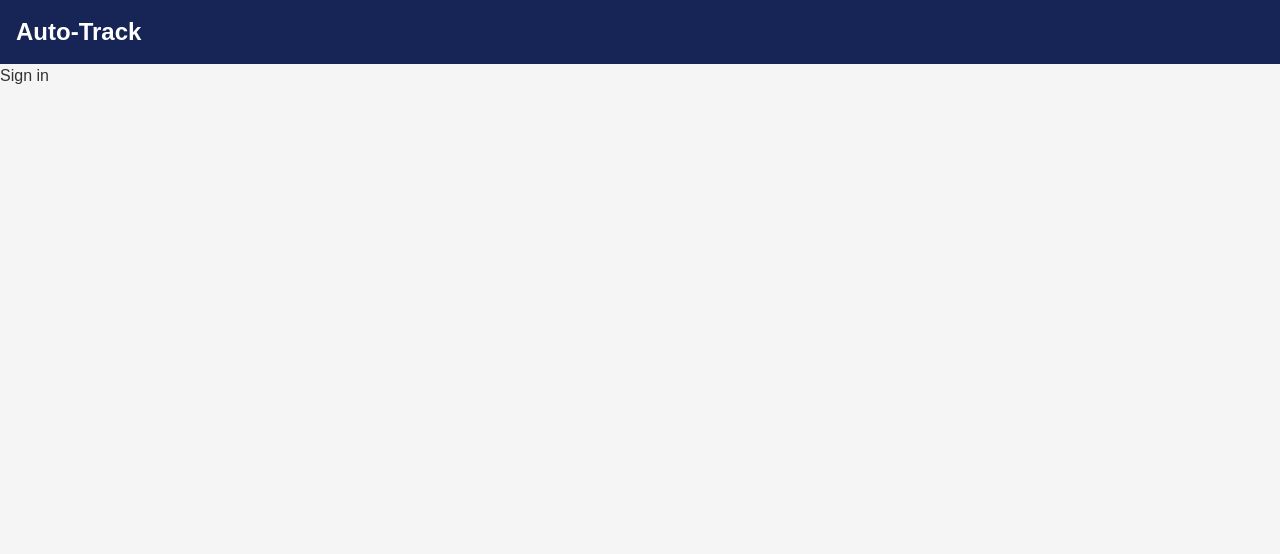
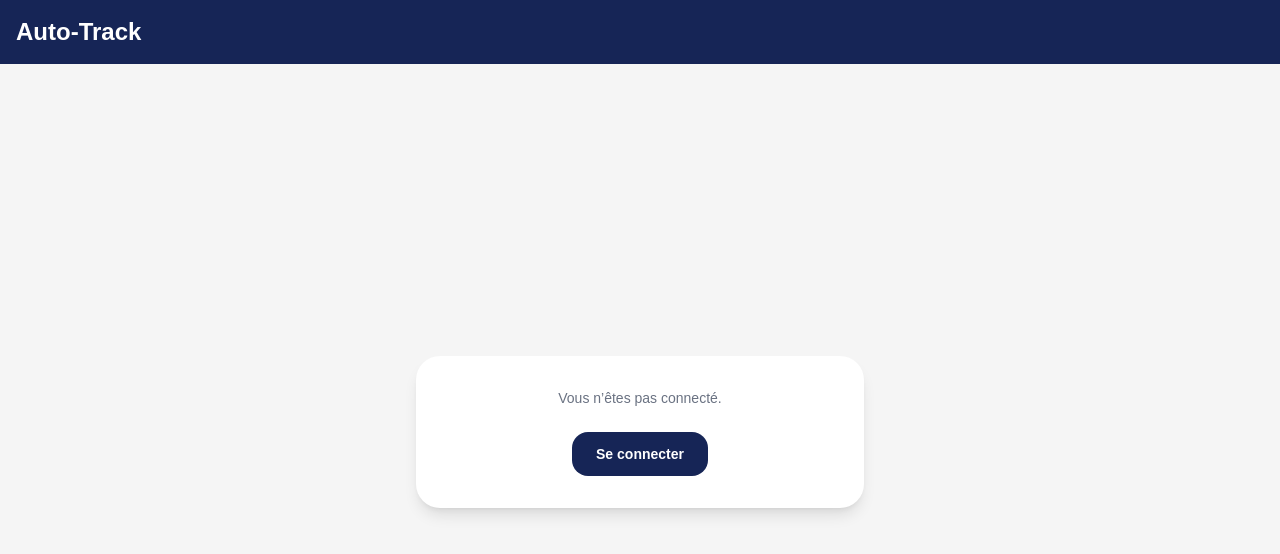
Before and after one commit to jeancharlescano/auto-manager, a Next.js app: page /user in a window 1280 px wide. Shown: the top 554 px of the page. Built offline with nearby package versions, Linux system fonts and the light colour scheme; no server answers; some icons are missing.

Commit message:
user page

```diff
--- a/src/app/user/page.tsx
+++ b/src/app/user/page.tsx
@@ -4,14 +4,39 @@ import { signOut, useSession } from "next-auth/react";
 export default function User() {
 	const { data: session, status } = useSession();
 
-	if (status === "authenticated") {
-		return (
-			<>
-				<p>Signed in as {session?.user.email}</p>;
-				<button onClick={() => signOut()}>Logout</button>
-			</>
-		);
-	}
-
-	return <a href="/api/auth/signin">Sign in</a>;
+	return (
+		<div className="min-h-[calc(100vh-64px)] flex items-center justify-center px-4 py-8">
+			<div className="w-full max-w-md bg-secBackground rounded-3xl p-8 shadow-lg">
+				{status === "authenticated" && session ? (
+					<>
+						<div className="mb-6">
+							<p className="text-sm text-gray-500">Utilisateur connecté</p>
+							<h1 className="mt-2 text-2xl font-semibold text-foreground">
+								{session.user.name || session.user.email}
+							</h1>
+							{session.user.email && (
+								<p className="mt-2 text-sm text-gray-500">{session.user.email}</p>
+							)}
+						</div>
+						<button
+							className="w-full rounded-2xl bg-blue-950 py-3 text-sm font-semibold text-white transition hover:bg-blue-800"
+							onClick={() => signOut()}
+						>
+							Se déconnecter
+						</button>
+					</>
+				) : (
+					<div className="text-center">
+						<p className="text-sm text-gray-500">Vous n’êtes pas connecté.</p>
+						<a
+							href="/api/auth/signin"
+							className="inline-flex mt-6 rounded-2xl bg-blue-950 px-6 py-3 text-sm font-semibold text-white transition hover:bg-blue-800"
+						>
+							Se connecter
+						</a>
+					</div>
+				)}
+			</div>
+		</div>
+	);
 }
```
